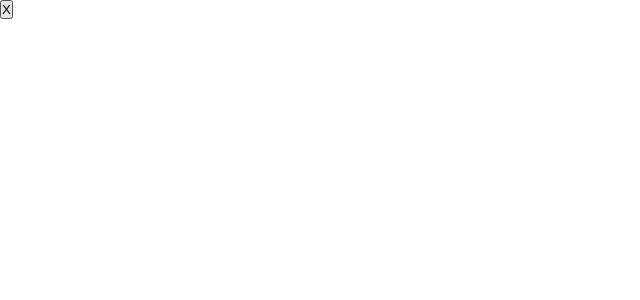
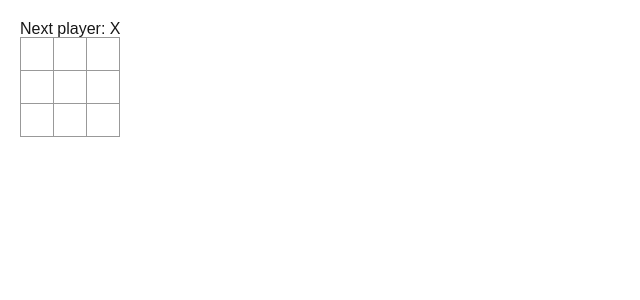
Before and after one commit to euller-regis/ofertify-frontend, a Next.js app: page / in a window 1280 px wide. Shown: the top 300 px of the page, without its empty margins (0-640 px from the left). Built offline with nearby package versions, Linux system fonts and the light colour scheme.

Commit message:
base tic tac toe game

```diff
--- a/src/app/page.js
+++ b/src/app/page.js
@@ -1,7 +1,86 @@
+'use client'
 import styles from './page.module.css'
 import {Button} from '../components/Button/Button'
+import { useState } from 'react';
 
-export default function Home() {
-  return <button className="square">X</button>;
+function Square({value, onSquareClick}) {
 
+  return (
+    <button className={styles.square} onClick={onSquareClick}>
+      {value}
+    </button>
+  );
 }
+
+
+export default function Board() {
+  const [xIsNext, setXIsNext] = useState(true);
+  const [squares, setSquares] = useState(Array(9).fill(null));
+
+  function handleClick(i){
+
+    if(squares[i]){
+      return;
+    }
+
+    const nextSquares = squares.slice();
+    if(xIsNext){
+      nextSquares[i] = "X"
+    }else{
+      nextSquares[i] = "O"
+    }
+    setSquares(nextSquares);
+    setXIsNext(!xIsNext);
+  }
+
+  const winner = calculateWinner(squares);
+  let status;
+  if (winner){
+    status = "Winner: " + winner;
+  }else{
+    status = "Next player: " + (xIsNext ? "X" : "O");
+  }
+
+
+
+  return (
+    <>
+      <div className="status">{status}</div>
+      <div className={styles.boardrow}>
+        <Square value={squares[0]} onSquareClick={() => handleClick(0)} />
+        <Square value={squares[1]} onSquareClick={() => handleClick(1)} />
+        <Square value={squares[2]} onSquareClick={() => handleClick(2)} />
+      </div>
+      <div className={styles.boardrow}>
+        <Square value={squares[3]} onSquareClick={() => handleClick(3)} />
+        <Square value={squares[4]} onSquareClick={() => handleClick(4)} />
+        <Square value={squares[5]} onSquareClick={() => handleClick(5)} />
+      </div>
+      <div className={styles.boardrow}>
+        <Square value={squares[6]} onSquareClick={() => handleClick(6)} />
+        <Square value={squares[7]} onSquareClick={() => handleClick(7)} />
+        <Square value={squares[8]} onSquareClick={() => handleClick(8)} />
+      </div>
+    </>
+  );
+}
+
+function calculateWinner (squares){
+  const lines = [
+    [0,1,2],
+    [3,4,5],
+    [6,7,8],
+    [0,3,5],
+    [1,5,7],
+    [2,5,8],
+    [0,4,8],
+    [2,4,6]
+  ];
+  for(let i = 0; i < lines.length; i++){
+    const [a,b,c] = lines[i];
+    if(squares[a] && squares[a] === squares[b] && squares[a] === squares[c]){
+      return squares[a];
+    }
+  }
+  return null;
+}
--- a/src/app/page.module.css
+++ b/src/app/page.module.css
@@ -1,4 +1,32 @@
 .page {
-    max-width: 1024px;
-    margin: 0 auto;
+  max-width: 1024px;
+  margin: 0 auto;
 }
+
+.boardrow:after {
+  clear: both;
+  content: '';
+  display: table;
+}
+
+
+body {
+  font-family: sans-serif;
+  margin: 20px;
+  padding: 0;
+}
+
+.square {
+  background: #fff;
+  border: 1px solid #999;
+  float: left;
+  font-size: 24px;
+  font-weight: bold;
+  line-height: 34px;
+  height: 34px;
+  margin-right: -1px;
+  margin-top: -1px;
+  padding: 0;
+  text-align: center;
+  width: 34px;
+}
```
